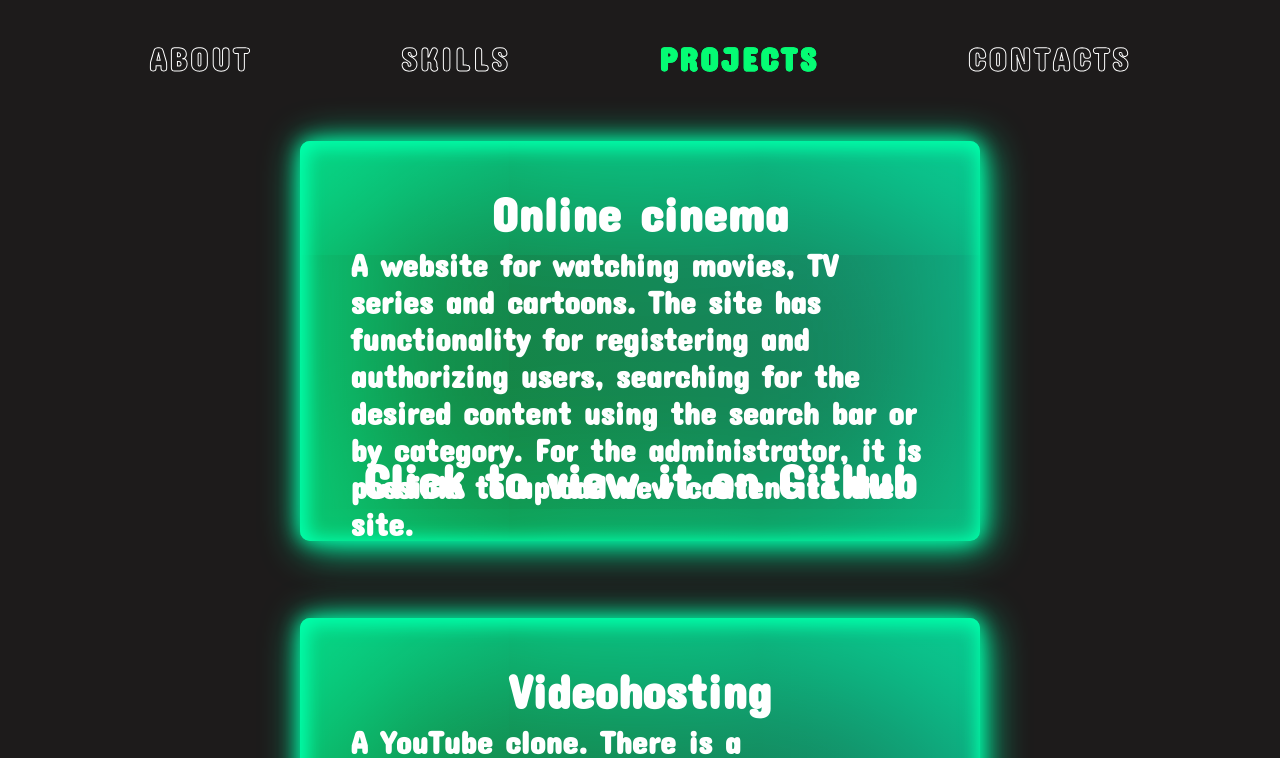
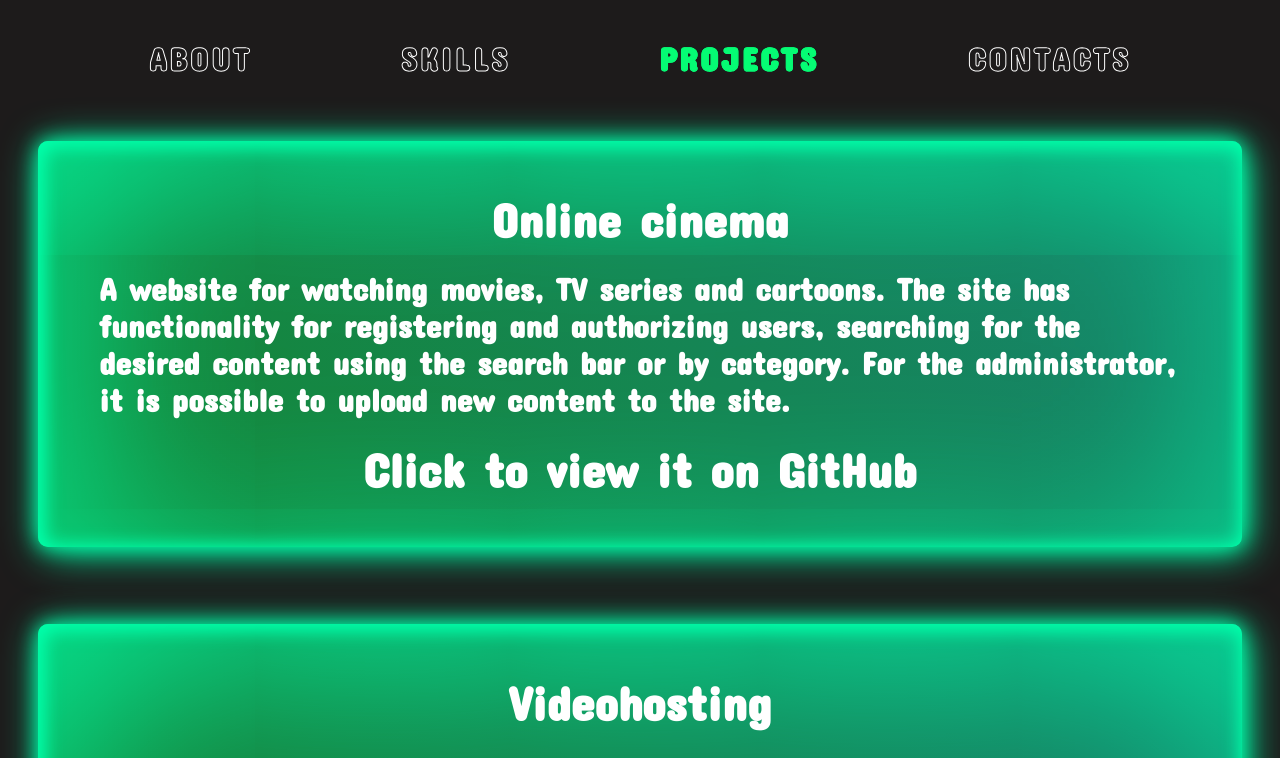
Before and after one commit to Breengo/Resume, a React (Create React App) app: page /projects in a window 1280 px wide. Shown: the top 758 px of the page. Built offline with nearby package versions, Linux system fonts and the light colour scheme.

Commit message:
fixed some problems with adaptive

```diff
--- a/src/components/ProjectsBlock.tsx
+++ b/src/components/ProjectsBlock.tsx
@@ -52,10 +52,9 @@ const ProjectContainer = styled.a`
   margin: 3%;
   padding: 3%;
   @media (min-width: 1900px) {
-    width: 50vh;
+    width: 40vw;
   }
-  width: 85vh;
-  height: 50vh;
+  width: 95vw;
   box-shadow: inset 0px 0px 20px #00ffaa, inset 5px 5px 20px #00ffaa,
     inset 20px 20px 200px #00ffaa, 0 0 20px #00ffaa, 5px 5px 40px #00ffaa;
   background: linear-gradient(60deg, #0cfa4779, #10f3cd79);
@@ -80,7 +79,7 @@ const ProjectContainer = styled.a`
       font-size: 2em;
     }
     font-size: 1.5em;
-    height: 60%;
+    height: 70%;
     margin: 2%;
     animation: ${textAppearAnimation} 0.5s linear;
   }
```
